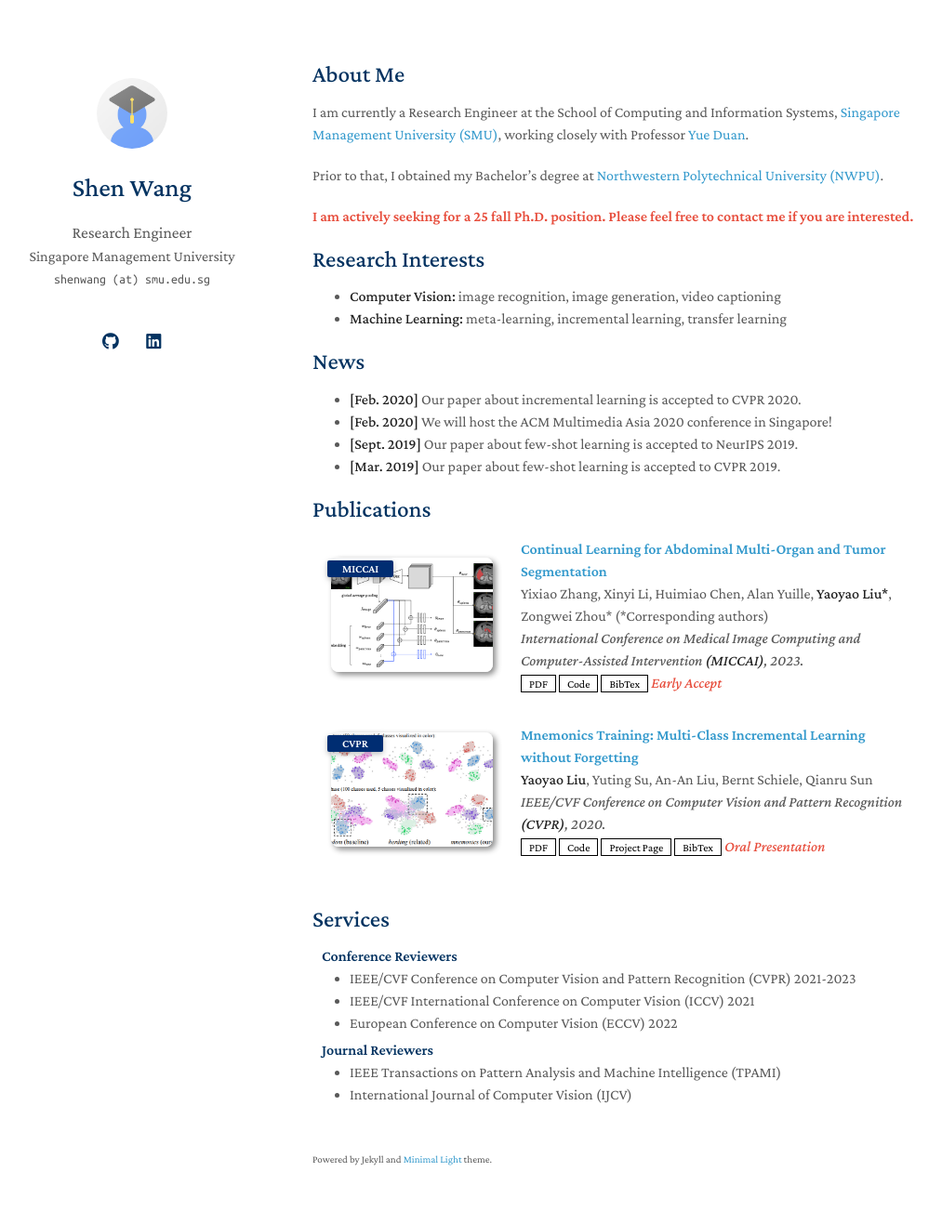
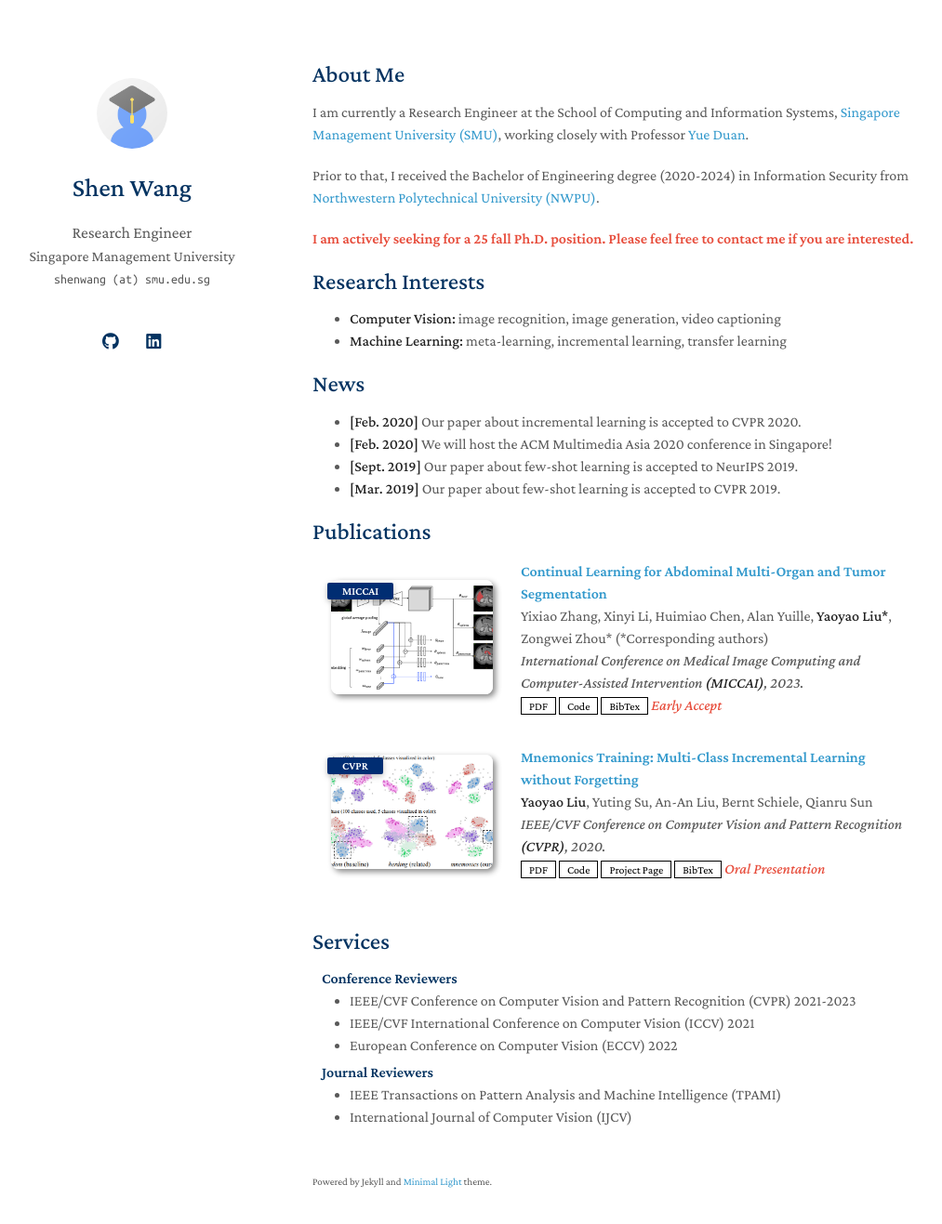
Before and after one commit to 5hEn918/5hEn918.github.io, a Jekyll site: the page built from index.md, in a window 1280 px wide and 1352 px high. Shown: the top 1317 px of the window at 93% size, without its empty margins (134-1147 px from the left). Built offline with Jekyll 4.4.1, drawn with Linux system fonts in a browser that asks for light colours; a style sheet for code colours, icons or effects is not loaded; our own code applies the rules of GitHub Pages for plain Markdown files.

Commit message:
Modify the index.md

```diff
--- a/index.md
+++ b/index.md
@@ -6,7 +6,8 @@ layout: homepage
 
 I am currently a Research Engineer at the School of Computing and Information Systems, [Singapore Management University (SMU)](https://www.smu.edu.sg/), working closely with Professor [Yue Duan](https://yueduan.github.io).
 
-Prior to that, I obtained my Bachelor’s degree at [Northwestern Polytechnical University (NWPU)](https://www.nwpu.edu.cn).
+Prior to that, I received the Bachelor of Engineering degree (2020-2024) in Information Security from [Northwestern Polytechnical University (NWPU)](https://www.nwpu.edu.cn).
+
 
 <strong style="color:#e74d3c; font-weight:600"><strong style="color:#e74d3c; font-weight:600">I am actively seeking for a 25 fall Ph.D. position. Please feel free to contact me if you are interested.</strong></strong>
 
```
